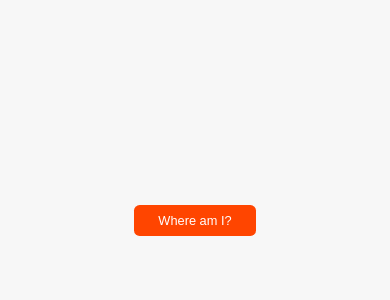
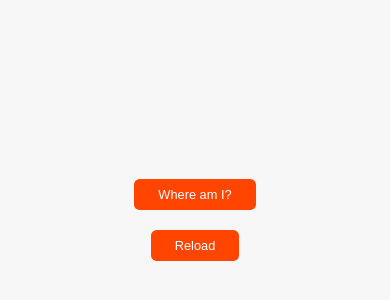
Before and after one commit to RishabhShah9771/ApiDemoAppInJavascript, a plain HTML site: page index.html in a window 390 px wide. Shown: the part 202-502 px from the top of the page. Drawn offline with Linux system fonts and the light colour scheme.

Commit message:
reload button

```diff
--- a/domElement.js
+++ b/domElement.js
@@ -1,4 +1,5 @@
 const btn = document.querySelector('.btn-country');
+const btnReload = document.querySelector('.btn-reload');
 const countriesContainer = document.querySelector('.countries');
 
-export { btn, countriesContainer };
+export { btn, countriesContainer, btnReload };
--- a/index.html
+++ b/index.html
@@ -11,7 +11,11 @@
   <body>
     <main class="container">
       <div class="countries"></div>
-      <button class="btn-country">Where am I?</button>
+      <div class="btn-container">
+        <button class="btn-country">Where am I?</button>
+        <button class="btn-reload">Reload</button>
+        </div>
+
       <div class="images"></div>
     </main>
   </body>
--- a/script.js
+++ b/script.js
@@ -2,7 +2,7 @@
 
 // Importing utility functions and DOM elements
 import { renderCountryData } from './renderCountry.js';
-import { btn, countriesContainer } from './domElement.js';
+import { btn, btnReload, countriesContainer } from './domElement.js';
 
 // Function to render error messages in the DOM
 const renderError = function (msg) {
@@ -69,3 +69,13 @@ btn.addEventListener('click', function () {
   btn.disabled = true; // Disable the button to prevent multiple clicks
   getCountry('bharat'); // Fetch data for the country
 });
+
+// Add event listener to the reload button to reset the UI
+btnReload.addEventListener('click', () => {
+  // Clear the content of the countries container
+  countriesContainer.innerHTML = '';
+  // Reset the opacity of the container
+  countriesContainer.style.opacity = 0;
+  // Re-enable the main button for fetching country data
+  btn.disabled = false;
+});
--- a/style.css
+++ b/style.css
@@ -100,7 +100,13 @@ body {
   font-size: 2.4rem;
 }
 
-.btn-country {
+.btn-container {
+  display: flex;
+  flex-flow: row;
+}
+
+.btn-country,
+.btn-reload {
   border: none;
   font-size: 2rem;
   padding: 2rem 5rem;
@@ -108,6 +114,7 @@ body {
   color: white;
   background-color: orangered;
   cursor: pointer;
+  margin: 10px;
 }
 
 .images {
@@ -142,7 +149,13 @@ body {
     padding: 2rem;
   }
 
-  .btn-country {
+    .btn-container {
+      flex-flow: column;
+      align-items: center;
+    }
+
+    .btn-country,
+    .btn-reload {
     font-size: 1.8rem;
     padding: 1.5rem 4rem;
   }
@@ -162,7 +175,13 @@ body {
     margin: 1rem;
   }
 
-  .btn-country {
+    .btn-container {
+      flex-flow: column;
+      align-items: center;
+    }
+
+    .btn-country,
+    .btn-reload {
     font-size: 1.6rem;
     padding: 1rem 3rem;
   }
```
Lines whose indentation alone changed are shown as unchanged.
